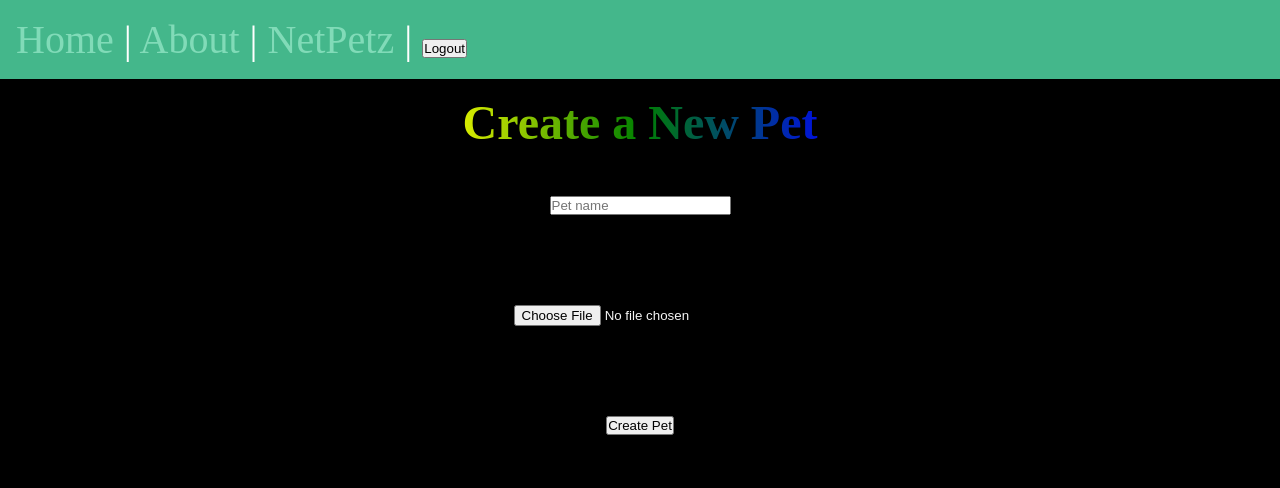
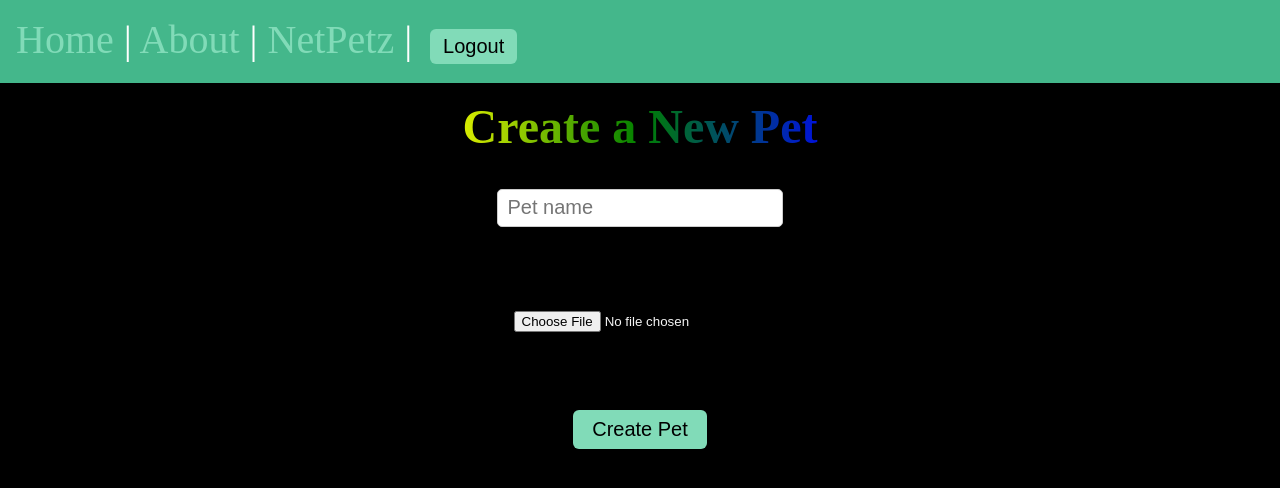
Before and after one commit to 5p1ke5/CSCI4650850, a Django app: page /netpetz/create/ in a window 1280 px wide. Shown: the top 488 px of the page. Run offline with Django 5.2, Linux system fonts and the light colour scheme; the visitor is signed in with stand-in values (Sample User, id 1).

Commit message:
style updates

```diff
--- a/net_petz/templates/net_petz/pet_page.html
+++ b/net_petz/templates/net_petz/pet_page.html
@@ -8,9 +8,9 @@
 {% block content %}
     <section  style="text-align:center;">
 		{% if pet.image %}
-            <img src="{{ pet.image.url }}" alt="{{ pet.name }}" width="400"  style="display: block; margin: 0 auto;">
+            <img class="petImage" src="{{ pet.image.url }}" alt="{{ pet.name }}" width="400"  style="display: block; margin: 0 auto;">
         {% else %}
-            <img src="{% static 'images/defaultPetImage.jpg' %}" alt="Net Pet" style="display: block; margin: 0 auto;">
+            <img class="petImage" src="{% static 'images/defaultPetImage.jpg' %}" alt="Net Pet" style="display: block; margin: 0 auto;">
         {% endif %}
         <h1>{{pet.name}}</h1>
         <p> {{pet.date}} </p>
--- a/static/css/style.css
+++ b/static/css/style.css
@@ -91,3 +91,55 @@ h1 {
 .netPetsLogoMedium{
     width:300px;
 }
+
+
+.petImage {
+    border: 4px solid #81dbb8;
+    border-radius: 10px;
+    box-shadow: 0 0 15px rgba(129, 219, 184, 0.5);
+    margin-bottom: 1rem;
+}
+
+section button {
+    font-size: 1.25rem;
+    padding: 0.5rem 1.2rem;
+    background-color: #81dbb8;
+    color: black;
+    border: none;
+    border-radius: 6px;
+    cursor: pointer;
+    transition: background-color 0.2s ease-in-out;
+}
+
+section button:hover {
+    background-color: #5db69b;
+}
+
+section input[type="text"] {
+    font-size: 1.25rem;
+    padding: 0.4rem 0.6rem;
+    border-radius: 5px;
+    border: 1px solid #ccc;
+}
+
+section p strong {
+    color: #ffcc00;
+    font-weight: bold;
+}
+
+.logout-button {
+    font-size: 1.25rem;
+    padding: 0.4rem 0.8rem;
+    background-color: #81dbb8;
+    color: black;
+    border: none;
+    border-radius: 6px;
+    cursor: pointer;
+    transition: background-color 0.2s ease-in-out;
+    margin-left: 0.5rem;
+    margin-bottom:3px;
+}
+
+.logout-button:hover {
+    background-color: #5db69b;
+}
--- a/templates/about.html
+++ b/templates/about.html
@@ -1,10 +1,11 @@
 {% extends 'layout.html' %}
-
+{% load static %}
 {% block title %}
     Home
 {% endblock %}
 
 {% block content %}
+<img class="netPetsLogoMedium" src="{% static 'images/wordArt.png' %}" alt="Net Pet" style="display: block; margin: 0 auto;">
     <h1>About</h1>
     <p>Net Petz is a browser game where you can create and take care of virtual pets.
     <a href="/users/register/"> Register an Account</a>, then <a href="/netpetz/create/"> Create a Pet</a> to begin playing!
--- a/templates/home.html
+++ b/templates/home.html
@@ -1,10 +1,12 @@
 {% extends 'layout.html' %}
+{% load static %}
 
 {% block title %}
     Home
 {% endblock %}
 
 {% block content %}
+<img class="netPetsLogoMedium" src="{% static 'images/wordArt.png' %}" alt="Net Pet" style="display: block; margin: 0 auto;">
     <h1>Home</h1>
     <p>Welcome to Net Petz, our Group Project for CSCI4650! Check out our <a href="/about"> About</a> page for more information! </p>
 {% endblock %}
--- a/templates/layout.html
+++ b/templates/layout.html
@@ -24,7 +24,7 @@
             <a href="{% url 'pets:list' %}"> NetPetz </a> |
             <form class="logout" action="{% url 'users:logout' %}" method="post">
                 {% csrf_token %}
-                <button class="form-submit">Logout</button>
+                <button class="logout-button">Logout</button>
             </form>
         {% endif %}
     </nav>
```
